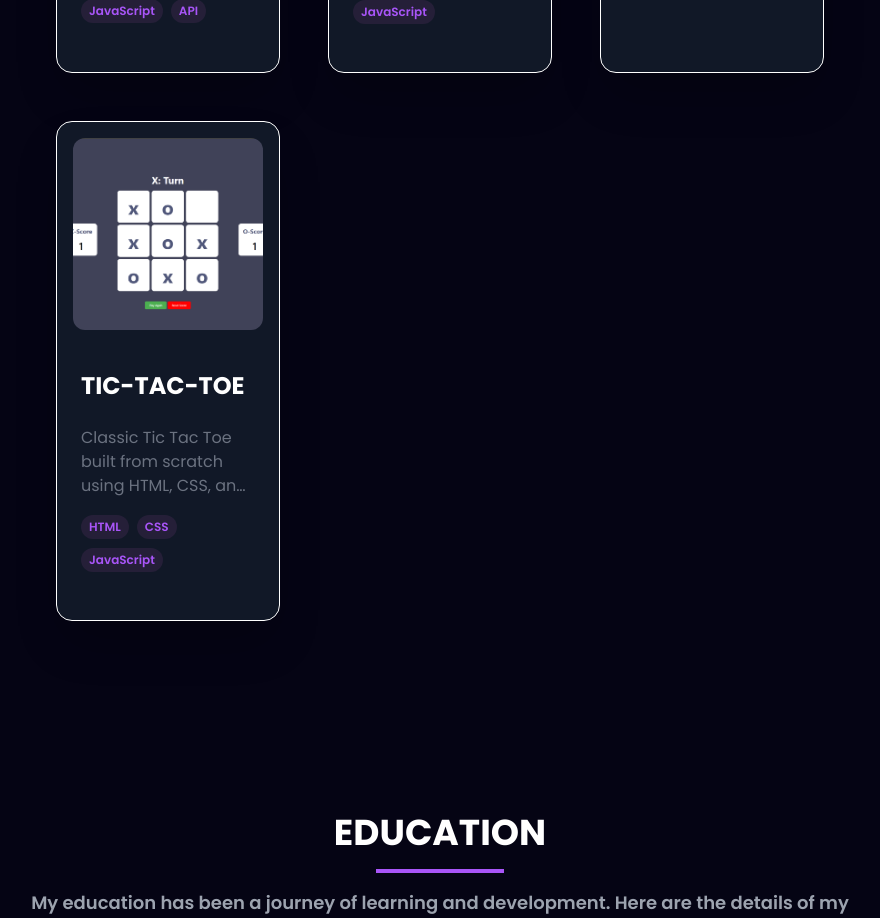
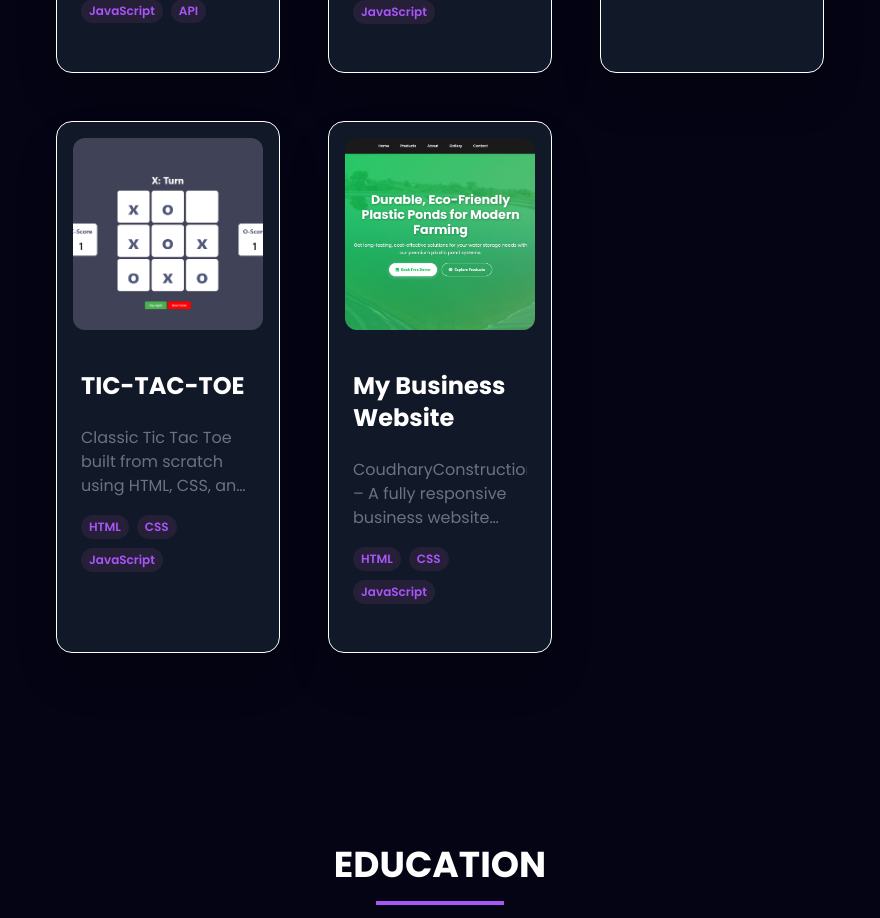
Before and after one commit to Dikshant0083/Portfolio, a React (Vite) app: page / in a window 1280 px wide. Shown: the part 2780-3698 px from the top of the page, without its empty margins (200-1080 px from the left). Built offline with nearby package versions, Linux system fonts and the light colour scheme.

Commit message:
project added

```diff
--- a/src/constants.js
+++ b/src/constants.js
@@ -43,7 +43,7 @@ import csprepLogo from './assets/work_logo/chatbot.png';
 import movierecLogo from './assets/work_logo/healthquest.png';
 // import taskremLogo from './assets/work_logo/.png';
 import npmLogo from './assets/work_logo/tictac.png';
-// import webverLogo from './assets/work_logo/web_dig.png';
+import webverLogo from './assets/work_logo/business.png';
 // import cmLogo from './assets/work_logo/cm.png';
 // import imagesearchLogo from './assets/work_logo/image_search.png';
 // import removebgLogo from './assets/work_logo/remove_bg.png';
@@ -179,5 +179,15 @@ export const SkillsInfo = [
       github: "https://github.com/Dikshant0083/TIC-TAC-TOE.git",
       webapp: "https://dikshant0083.github.io/TIC-TAC-TOE/",
     },
+    {
+      id: 3,
+      title: "My Business Website",
+      description:
+        "CoudharyConstruction – A fully responsive business website showcasing construction materials and plastic pondliners with dynamic product listings and inquiry features.",
+      image: webverLogo,
+      tags: ["HTML", "CSS", "JavaScript"],
+      github: "https://github.com/Dikshant0083/Business-website.git",
+      webapp: "https://business-website-nine-omega.vercel.app/"
+    },
 
   ];
```
Also changed, not shown: src/assets/work_logo/business.png (added).
